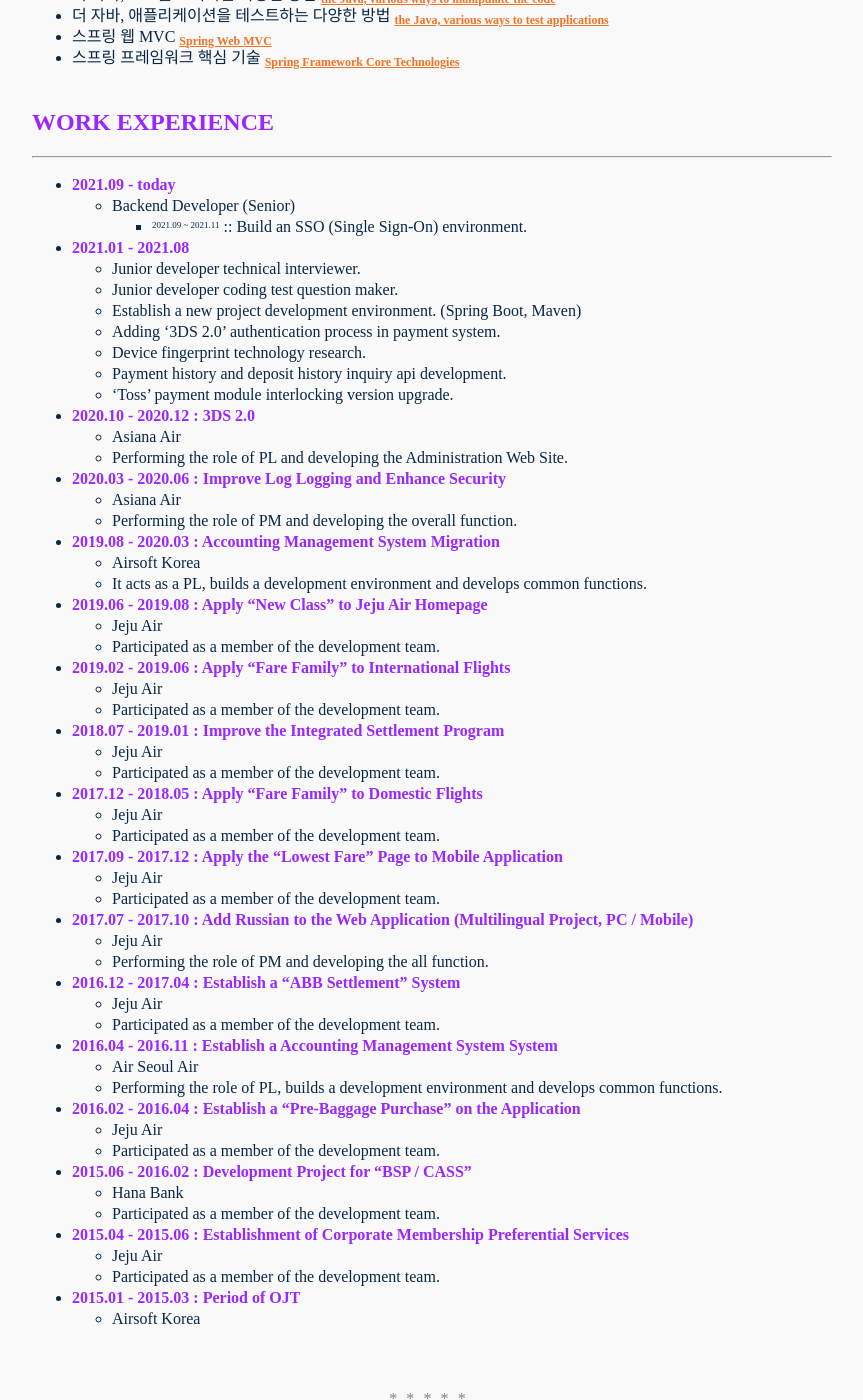
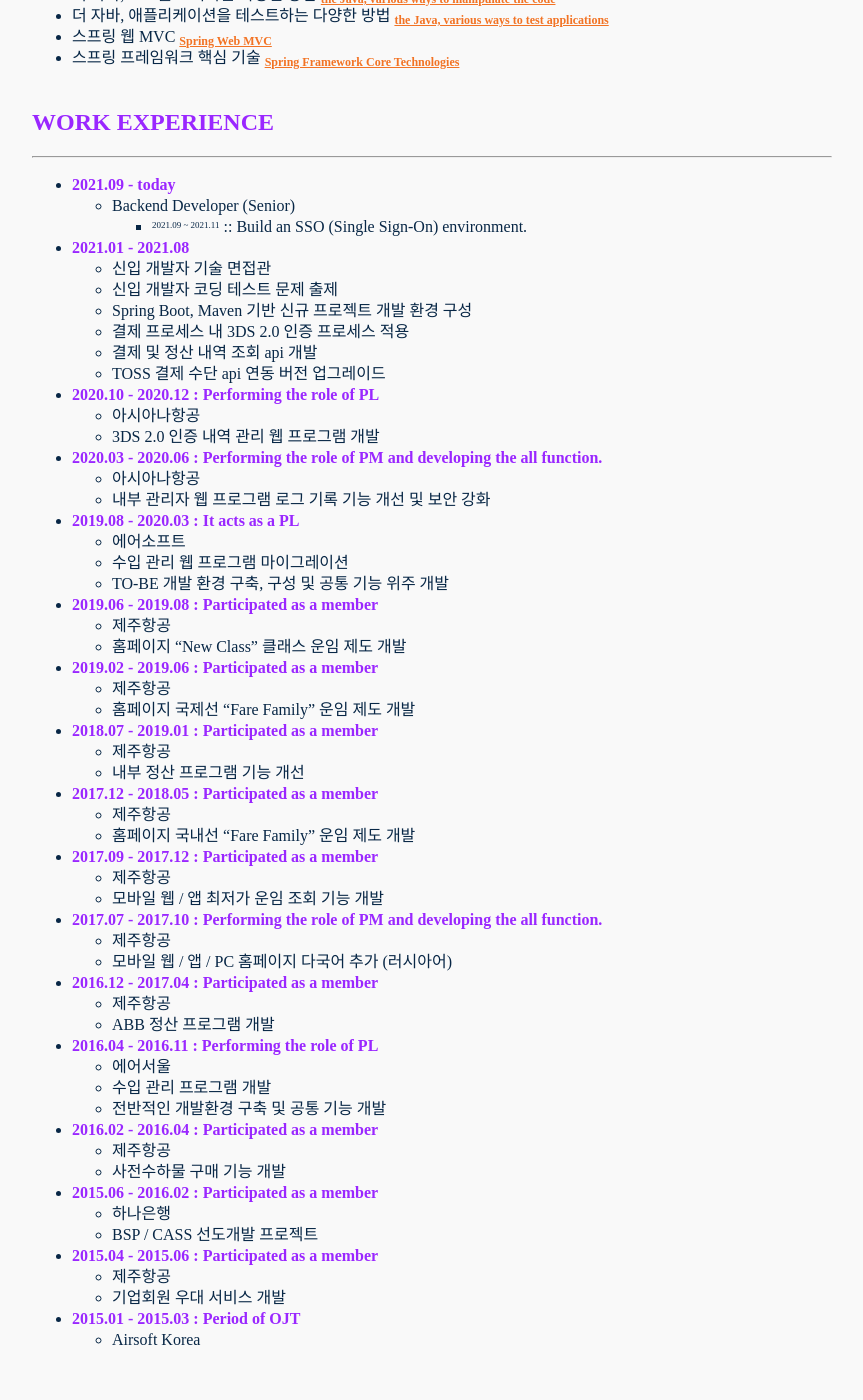
Before and after one commit to nimkoes/portfolio, a Jekyll site: the page built from about.md, in a window 1280 px wide and 1400 px high, scrolled down 1727 px. Shown: the whole window, without its empty margins (208-1071 px from the left). Built offline with Jekyll 4.4.1, drawn with Linux system fonts in a browser that asks for light colours.

Commit message:
mod post

```diff
--- a/about.md
+++ b/about.md
@@ -90,54 +90,55 @@
   * Backend Developer (Senior)
     * <sup><sub>2021.09 ~ 2021.11</sub></sup> :: Build an SSO (Single Sign-On) environment.
 * **2021.01 - 2021.08**
-  * Junior developer technical interviewer.
-  * Junior developer coding test question maker.
-  * Establish a new project development environment. (Spring Boot, Maven)
-  * Adding '3DS 2.0' authentication process in payment system.
-  * Device fingerprint technology research.
-  * Payment history and deposit history inquiry api development.
-  * 'Toss' payment module interlocking version upgrade.
-* **2020.10 - 2020.12 : 3DS 2.0**
-  * Asiana Air
-  * Performing the role of PL and developing the Administration Web Site.
-* **2020.03 - 2020.06 : Improve Log Logging and Enhance Security**
-  * Asiana Air
-  * Performing the role of PM and developing the overall function.
-* **2019.08 - 2020.03 : Accounting Management System Migration**
-  * Airsoft Korea
-  * It acts as a PL, builds a development environment and develops common functions.
-* **2019.06 - 2019.08 : Apply "New Class" to Jeju Air Homepage**
-  * Jeju Air
-  * Participated as a member of the development team.
-* **2019.02 - 2019.06 : Apply "Fare Family" to International Flights**
-  * Jeju Air
-  * Participated as a member of the development team.
-* **2018.07 - 2019.01 : Improve the Integrated Settlement Program**
-  * Jeju Air
-  * Participated as a member of the development team.
-* **2017.12 - 2018.05 : Apply "Fare Family" to Domestic Flights**
-  * Jeju Air
-  * Participated as a member of the development team.
-* **2017.09 - 2017.12 : Apply the "Lowest Fare" Page to Mobile Application**
-  * Jeju Air
-  * Participated as a member of the development team.
-* **2017.07 - 2017.10 : Add Russian to the Web Application (Multilingual Project, PC / Mobile)**
-  * Jeju Air
-  * Performing the role of PM and developing the all function.
-* **2016.12 - 2017.04 : Establish a "ABB Settlement" System**
-  * Jeju Air
-  * Participated as a member of the development team.
-* **2016.04 - 2016.11 : Establish a Accounting Management System System**
-  * Air Seoul Air
-  * Performing the role of PL, builds a development environment and develops common functions.
-* **2016.02 - 2016.04 : Establish a "Pre-Baggage Purchase" on the Application**
-  * Jeju Air
-  * Participated as a member of the development team.
-* **2015.06 - 2016.02 : Development Project for "BSP / CASS"**
-  * Hana Bank
-  * Participated as a member of the development team.
-* **2015.04 - 2015.06 : Establishment of Corporate Membership Preferential Services**
-  * Jeju Air
-  * Participated as a member of the development team.
+  * 신입 개발자 기술 면접관
+  * 신입 개발자 코딩 테스트 문제 출제
+  * Spring Boot, Maven 기반 신규 프로젝트 개발 환경 구성
+  * 결제 프로세스 내 3DS 2.0 인증 프로세스 적용
+  * 결제 및 정산 내역 조회 api 개발
+  * TOSS 결제 수단 api 연동 버전 업그레이드
+* **2020.10 - 2020.12 : Performing the role of PL**
+  * 아시아나항공
+  * 3DS 2.0 인증 내역 관리 웹 프로그램 개발
+* **2020.03 - 2020.06 : Performing the role of PM and developing the all function.**
+  * 아시아나항공
+  * 내부 관리자 웹 프로그램 로그 기록 기능 개선 및 보안 강화
+* **2019.08 - 2020.03 : It acts as a PL**
+  * 에어소프트
+  * 수입 관리 웹 프로그램 마이그레이션
+  * TO-BE 개발 환경 구축, 구성 및 공통 기능 위주 개발
+* **2019.06 - 2019.08 : Participated as a member**
+  * 제주항공
+  * 홈페이지 "New Class" 클래스 운임 제도 개발
+* **2019.02 - 2019.06 : Participated as a member**
+  * 제주항공
+  * 홈페이지 국제선 "Fare Family" 운임 제도 개발
+* **2018.07 - 2019.01 : Participated as a member**
+  * 제주항공
+  * 내부 정산 프로그램 기능 개선
+* **2017.12 - 2018.05 : Participated as a member**
+  * 제주항공
+  * 홈페이지 국내선 "Fare Family" 운임 제도 개발
+* **2017.09 - 2017.12 : Participated as a member**
+  * 제주항공
+  * 모바일 웹 / 앱 최저가 운임 조회 기능 개발
+* **2017.07 - 2017.10 : Performing the role of PM and developing the all function.**
+  * 제주항공
+  * 모바일 웹 / 앱 / PC 홈페이지 다국어 추가 (러시아어)
+* **2016.12 - 2017.04 : Participated as a member**
+  * 제주항공
+  * ABB 정산 프로그램 개발
+* **2016.04 - 2016.11 : Performing the role of PL**
+  * 에어서울
+  * 수입 관리 프로그램 개발
+  * 전반적인 개발환경 구축 및 공통 기능 개발
+* **2016.02 - 2016.04 : Participated as a member**
+  * 제주항공
+  * 사전수하물 구매 기능 개발
+* **2015.06 - 2016.02 : Participated as a member**
+  * 하나은행
+  * BSP / CASS 선도개발 프로젝트
+* **2015.04 - 2015.06 : Participated as a member**
+  * 제주항공
+  * 기업회원 우대 서비스 개발
 * **2015.01 - 2015.03 : Period of OJT**
   * Airsoft Korea
```
